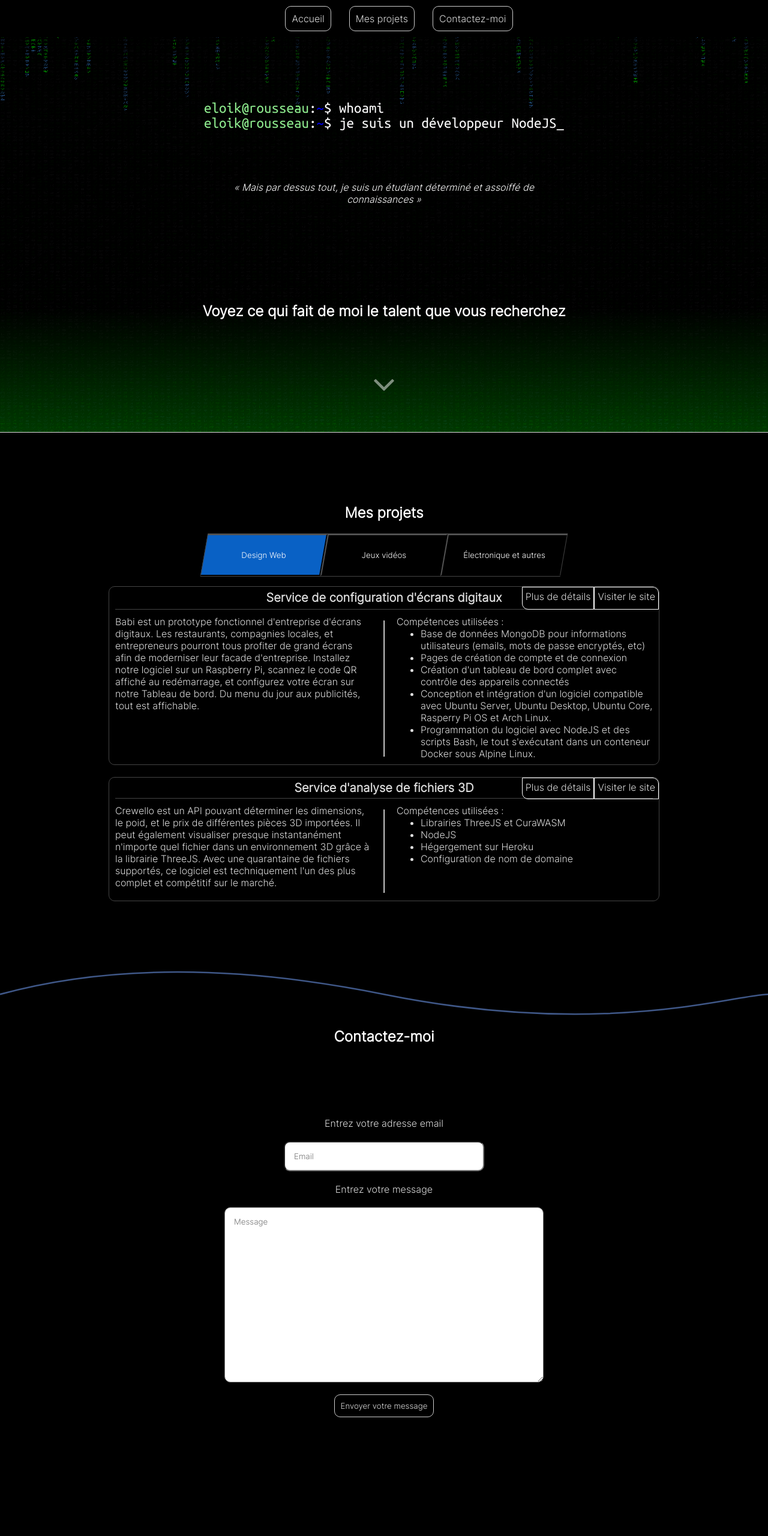
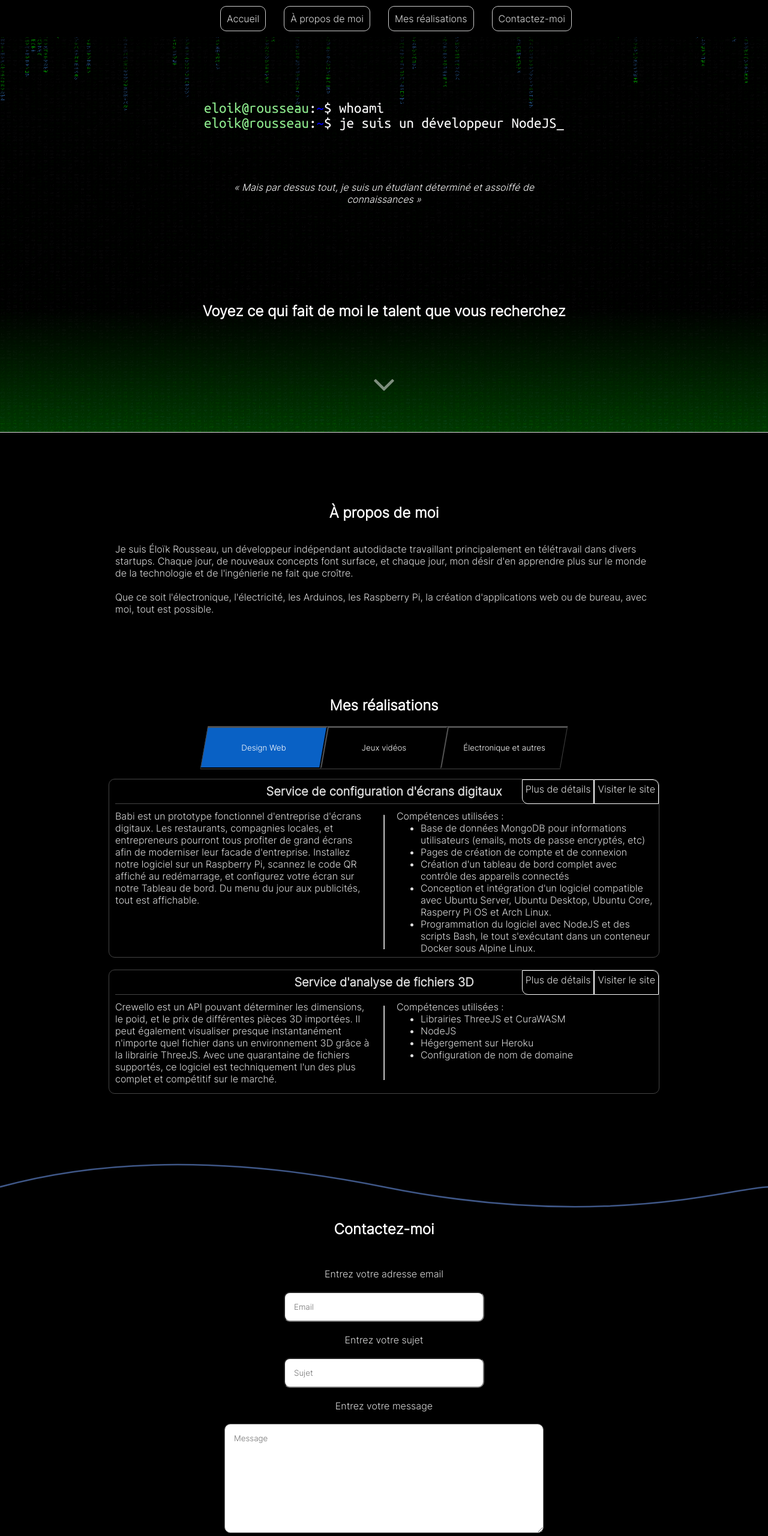
Before and after one commit to EZKOWW/Portfolio, a plain HTML site: page index.html in a window 1280 px wide. Shown: the top 2560 px of the page at 60% size. Before the commit the page ends 2462 px from the top, so only its background shows below. Drawn offline with Linux system fonts and the light colour scheme.

Commit message:
Final commit

```diff
--- a/css/style.css
+++ b/css/style.css
@@ -13,7 +13,6 @@
 html,
 body {
     margin: 0;
-    height: 101%;
     width: 100%;
     background-color: black;
 }
@@ -77,13 +76,14 @@ section>h2 {
     Navbar
 */
 nav {
-    position: fixed;
+    position: absolute;
     display: flex;
     top: 0;
     opacity: 0;
     padding: 5px;
     z-index: 2;
     width: 100%;
+    box-sizing: border-box;
 
     align-items: center;
     justify-content: center;
@@ -244,11 +244,17 @@ header #header_switch img:hover {
 }
 
 /*
+    About me section
+*/
+.aboutme p {
+    color: var(--off-white);
+}
+
+/*
     Projects section
 */
 .projects {
     position: relative;
-    height: 1000px;
 }
 
 .projects>img {
@@ -433,8 +439,8 @@ header #header_switch img:hover {
     height: 500px;
     width: 50%;
     z-index: 1;
-    margin-top: 100px;
-    padding-bottom: 100px;
+    margin-top: 30px;
+    padding-bottom: 50px;
 }
 
 .contact form input, textarea {
@@ -474,14 +480,14 @@ header #header_switch img:hover {
     background-color: var(--off-white);
 }
 
+.contact #icons {
+    display: flex;
+    gap: 20px;
+    margin-bottom: 100px;
+}
 
-/*
-    Footer section
-*/
-footer {
-    height: 300px;
-    width: 100%;
-    background-color: var(--tertiary);
+.contact #icons img {
+    filter: invert(21%) sepia(99%) saturate(2127%) hue-rotate(202deg) brightness(98%) contrast(93%);
 }
 
 
--- a/index.html
+++ b/index.html
@@ -17,8 +17,14 @@
     <nav>
         <ul>
             <li><a onclick="window.scroll({top: 0, left: 0, behavior: 'smooth'});">Accueil</a></li>
-            <li><a onclick="document.querySelector('.projects').scrollIntoView({ block: 'start',  behavior: 'smooth' })">Mes projets</a></li>
-            <li><a onclick="document.querySelector('.contact').scrollIntoView({ block: 'start',  behavior: 'smooth' })">Contactez-moi</a></li>
+            <li><a onclick="document.querySelector('.aboutme').scrollIntoView({ block: 'start',  behavior: 'smooth' })">À
+                    propos de moi</a></li>
+            <li><a
+                    onclick="document.querySelector('.projects').scrollIntoView({ block: 'start',  behavior: 'smooth' })">Mes
+                    réalisations</a></li>
+            <li><a
+                    onclick="document.querySelector('.contact').scrollIntoView({ block: 'start',  behavior: 'smooth' })">Contactez-moi</a>
+            </li>
         </ul>
     </nav>
 
@@ -34,12 +40,20 @@
         </div>
         <div id="header_switch">
             <h2>Voyez ce qui fait de moi le talent que vous recherchez</h2>
-            <img onclick="document.querySelector('.projects').scrollIntoView({ block: 'start',  behavior: 'smooth' })"
+            <img onclick="document.querySelector('.aboutme').scrollIntoView({ block: 'start',  behavior: 'smooth' })"
                 width="60px" src="icons/angle_down.svg" alt="">
         </div>
     </header>
+    <section class="aboutme" style="display: none;">
+        <h2>À propos de moi</h2>
+        <p>Je suis Éloïk Rousseau, un développeur indépendant autodidacte travaillant principalement en télétravail dans divers
+            startups. Chaque jour, de nouveaux concepts font surface, et chaque jour, mon désir d'en apprendre plus sur
+            le monde de la technologie et de l'ingénierie ne fait que croître.<br><br>Que ce soit l'électronique,
+            l'électricité, les Arduinos, les Raspberry Pi, la création d'applications web ou de bureau, avec moi, tout
+            est possible.</p>
+    </section>
     <section class="projects" style="display: none;">
-        <h2>Mes projets</h2>
+        <h2>Mes réalisations</h2>
         <div id="projects_select">
             <button class="active" onclick="projectsSelect(this)"><span>Design Web</span></button>
             <button onclick="projectsSelect(this)"><span>Jeux vidéos</span></button>
@@ -66,7 +80,8 @@
                     <div id="right">
                         <p>Compétences utilisées : </p>
                         <ol>
-                            <li>Base de données MongoDB pour informations utilisateurs (emails, mots de passe encryptés, etc)
+                            <li>Base de données MongoDB pour informations utilisateurs (emails, mots de passe encryptés,
+                                etc)
                             </li>
                             <li>Pages de création de compte et de connexion</li>
                             <li>Création d'un tableau de bord complet avec contrôle des appareils connectés</li>
@@ -129,19 +144,23 @@
     <section class="contact" style="display: none;">
         <img src="../img/lines.svg" alt="">
         <h2>Contactez-moi</h2>
-        <form action="#works">
+        <form action="sendmail.php" method="post">
             <label for="email">Entrez votre adresse email</label>
             <input type="email" name="email" placeholder="Email" required>
+
+            <label for="subject">Entrez votre sujet</label>
+            <input type="text" name="subject" placeholder="Sujet" required>
 
             <label for="message">Entrez votre message</label>
             <textarea type="text" name="message" placeholder="Message" required></textarea>
 
             <button>Envoyer votre message</button>
         </form>
+        <div id="icons">
+            <a href="https://www.linkedin.com/in/%C3%A9lo%C3%AFk-rousseau-362b95205/" target="_blank"><img width="40px" src="/icons/linkedin.svg" alt=""></a>
+            <a href="https://github.com/EZKOWW" target="_blank"><img width="40px" src="/icons/github.svg" alt=""></a>
+        </div>
     </section>
-    <footer style="display: none;">
-
-    </footer>
 </body>
 
 </html>
--- a/js/terminal.js
+++ b/js/terminal.js
@@ -84,8 +84,6 @@ showElements = async () => {
     sections.forEach(e => {
         e.style.display = "flex";
     })
-
-    footer.style.display = "flex";
 }
 
 cursorFlash = async (obj, infinite) => {
```
Also changed, not shown: icons/github.svg (added), icons/linkedin.svg (added).
